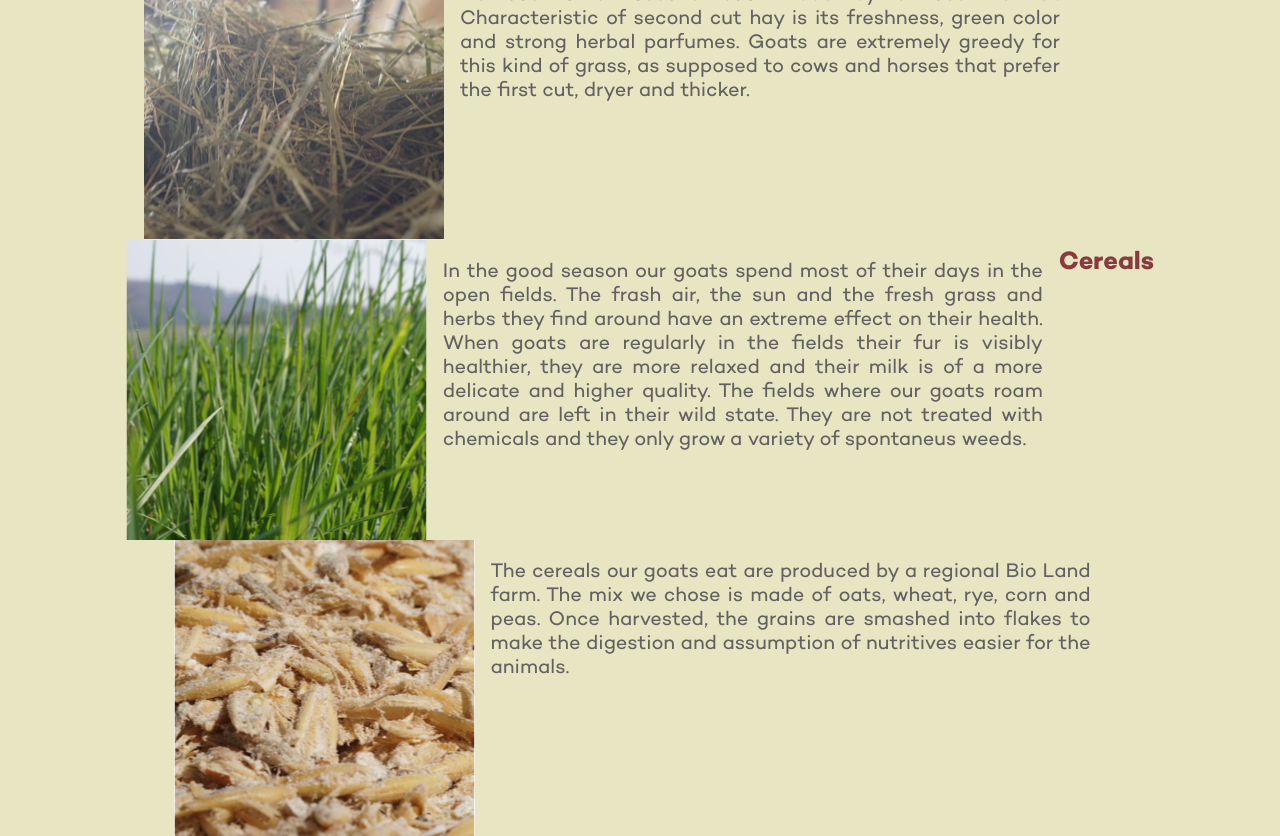
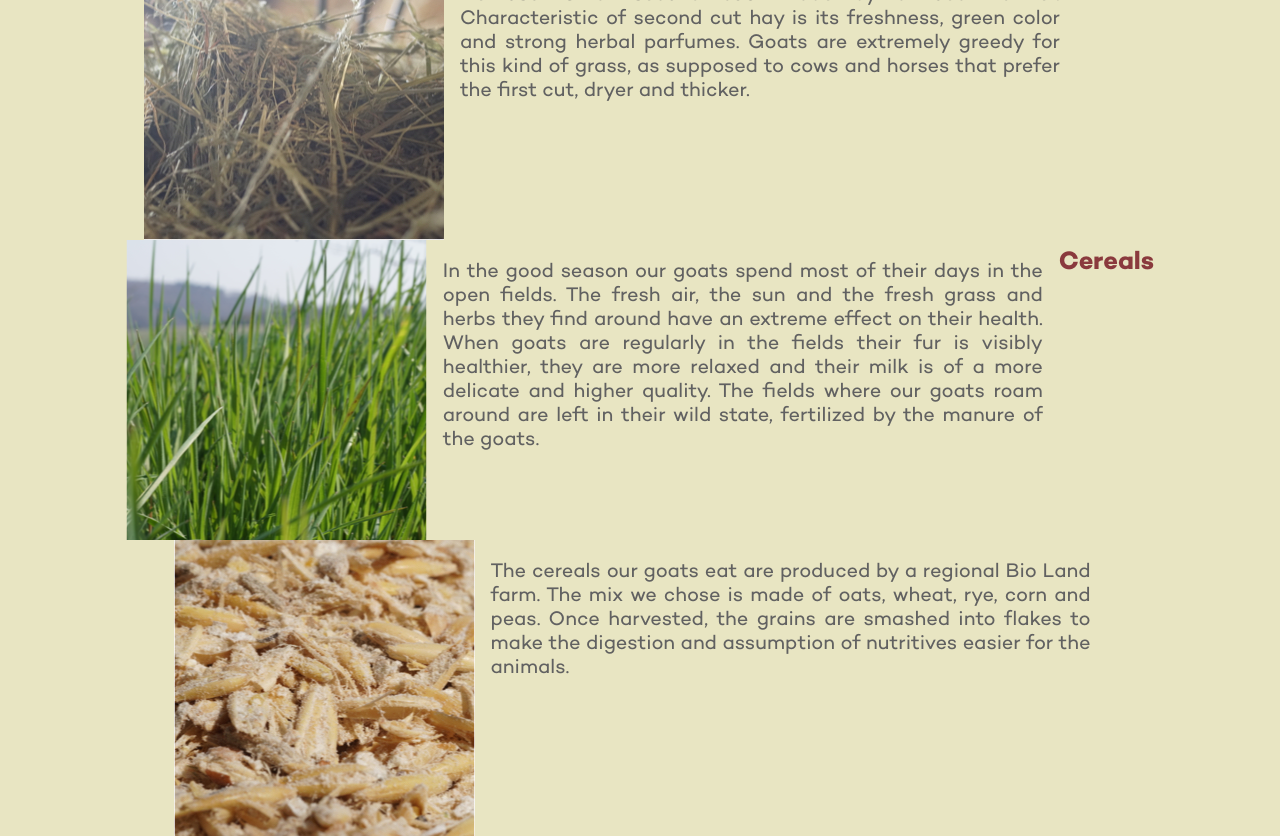
Before and after one commit to matteocarpi/mannebacherk-se, a Jekyll site: the page built from pages/farm.md, in a window 1280 px wide and 900 px high, scrolled down 2023 px, cut to the strip 0-836 px from the top of the window. Built offline with Jekyll 4.4.1, drawn with Linux system fonts in a browser that asks for light colours; nearby versions of some CDN libraries.

Commit message:
Update from Forestry.io Matteo Carpi updated pages/farm.md

```diff
--- a/pages/farm.md
+++ b/pages/farm.md
@@ -28,12 +28,11 @@ areas:
     image: "/assets/img/hay-square.jpg"
   - name: Pastures
     description: In the good season our goats spend most of their days in the open
-      fields. The frash air, the sun and the fresh grass and herbs they find around
+      fields. The fresh air, the sun and the fresh grass and herbs they find around
       have an extreme effect on their health. When goats are regularly in the fields
       their fur is visibly healthier, they are more relaxed and their milk is of a
       more delicate and higher quality. The fields where our goats roam around are
-      left in their wild state. They are not treated with chemicals and they only
-      grow a variety of spontaneus weeds.
+      left in their wild state, fertilized by the manure of the goats.
     image: "/assets/img/pasteures.png"
   - name: Cereals
     description: The cereals our goats eat are produced by a regional Bio Land farm.
```
